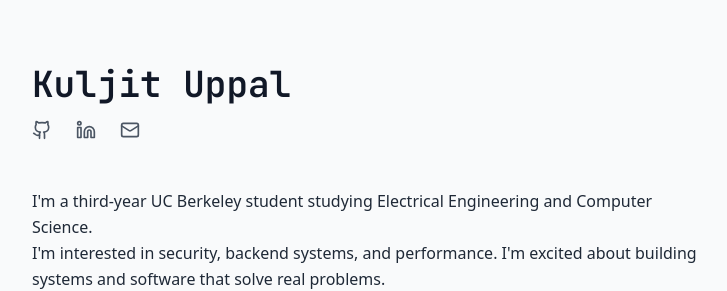
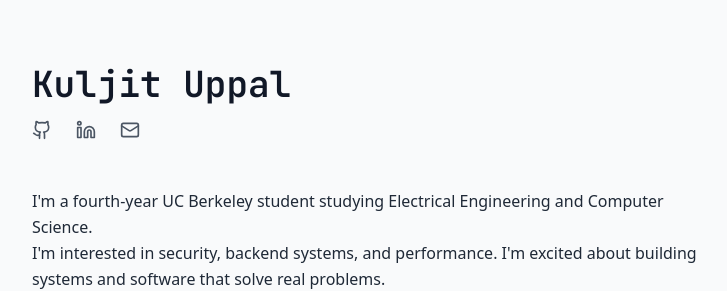
Before and after one commit to PopsicleSnow/PopsicleSnow.github.io, a React (Vite) app: page / in a window 1280 px wide. Shown: the top 291 px of the page, without its empty margins (184-911 px from the left). Built offline with nearby package versions, Linux system fonts and the light colour scheme.

Commit message:
Update year in school

```diff
--- a/src/App.tsx
+++ b/src/App.tsx
@@ -60,7 +60,7 @@ function App() {
           </div>
 
           <p className="text-gray-800 leading-relaxed max-w-2xl font-sans">
-            I'm a third-year UC Berkeley student studying Electrical Engineering and Computer Science.
+            I'm a fourth-year UC Berkeley student studying Electrical Engineering and Computer Science.
           </p>
           <p className="text-gray-800 leading-relaxed max-w-2xl font-sans">
             I'm interested in security, backend systems, and performance. I'm excited about building systems and software that solve real problems.
```
